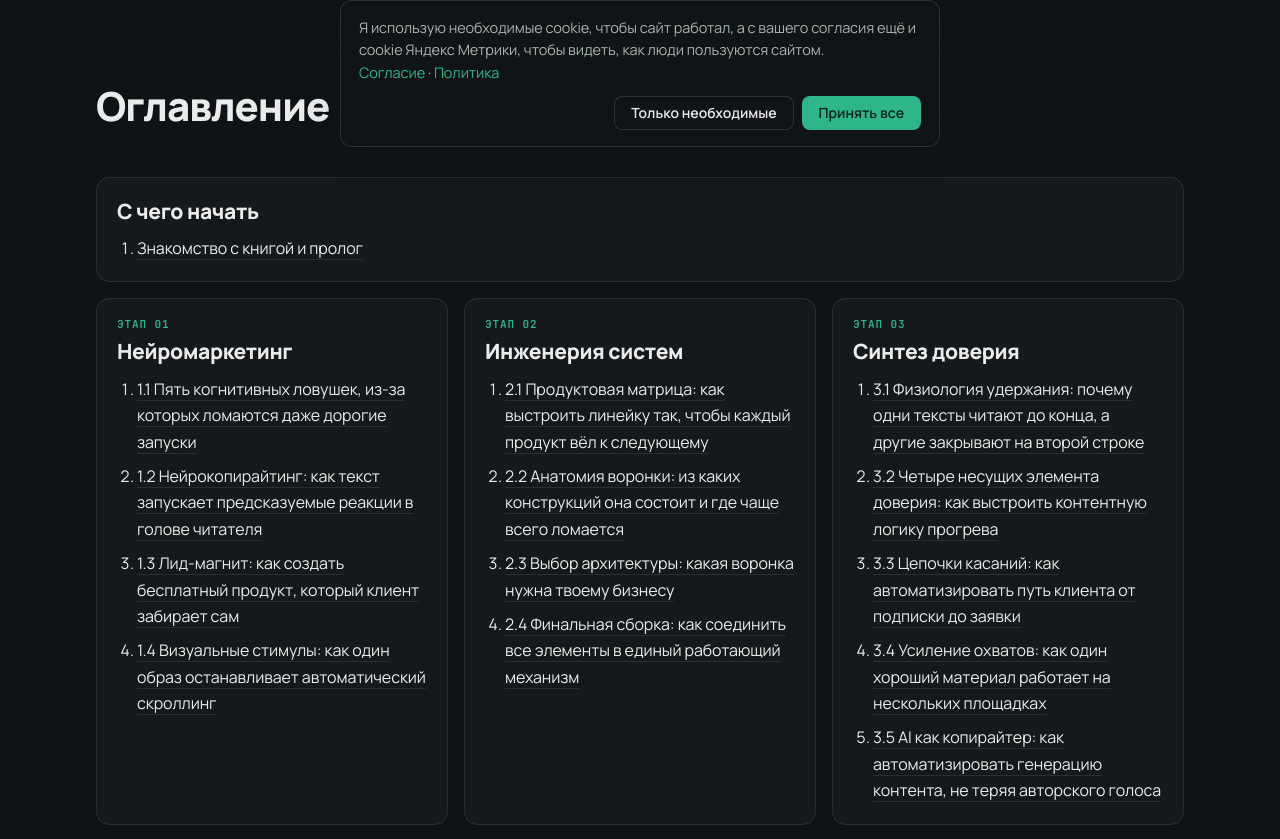
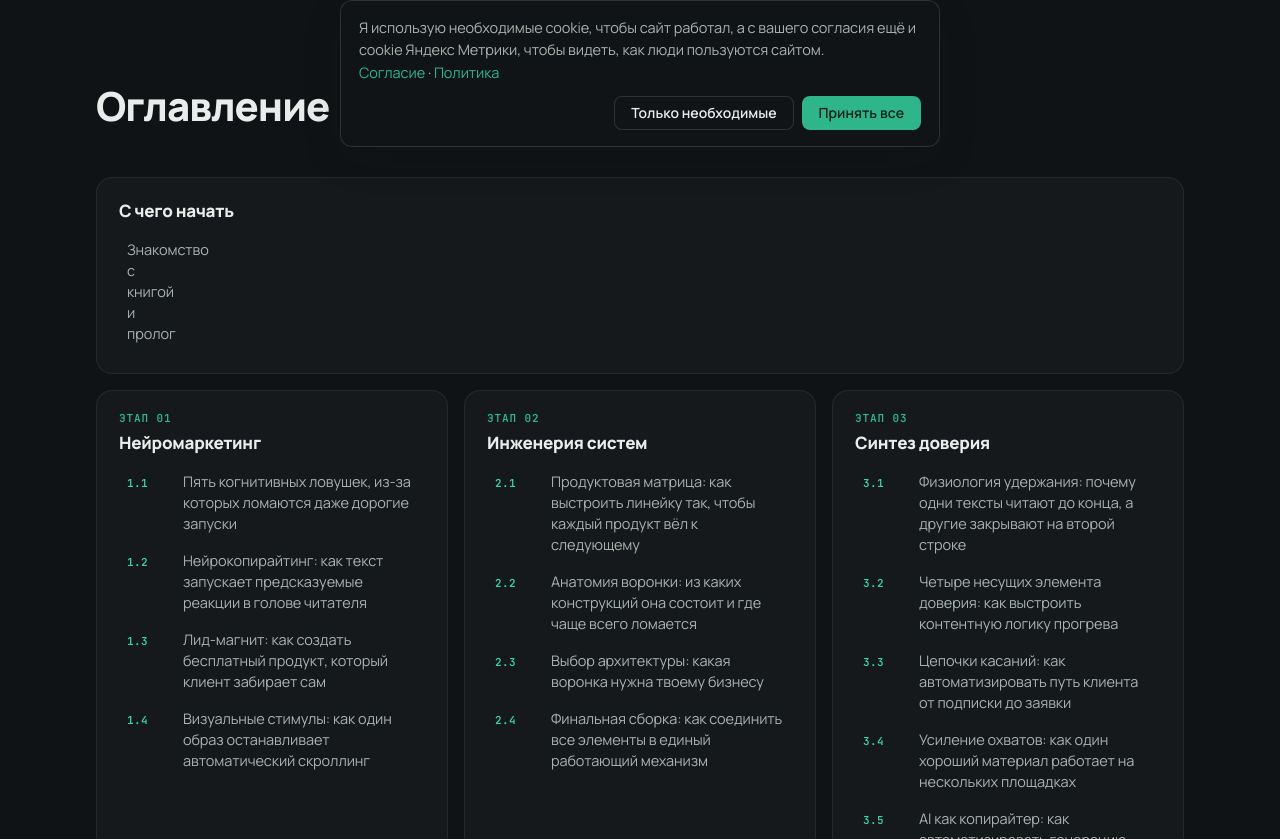
Before and after one commit to novatorbusiness-glitch/NsAi, a Next.js app: page /book in a window 1280 px wide. Shown: the part 641-1480 px from the top of the page. Built offline with nearby package versions, Linux system fonts and the light colour scheme.

Commit message:
Оглавление книги: стили в base.css (страница грузит своё), коды глав зелёной меткой

```diff
--- a/src/components/book/Toc.tsx
+++ b/src/components/book/Toc.tsx
@@ -1,7 +1,20 @@
 import { book } from "@content/pages/book";
 import { chapters, parts, label, type Chapter } from "@/lib/book";
 
-const List = ({ items }: { items: Chapter[] }) => <ol>{items.map((c) => <li key={c.slug}><a href={`/book/${c.slug}`}>{label(c)}</a></li>)}</ol>;
+// Строка оглавления: код главы зелёной mono-меткой, название белым, ховер — подсветка.
+const Row = ({ c }: { c: Chapter }) => {
+	const txt = label(c);
+	const m = txt.match(/^(\d+\.\d+)\s+(.*)$/);
+	return (
+		<li key={c.slug}>
+			<a href={`/book/${c.slug}`}>
+				{m ? <><span className="cc">{m[1]}</span>{m[2]}</> : txt}
+			</a>
+		</li>
+	);
+};
+
+const List = ({ items }: { items: Chapter[] }) => <ul className="tlistb">{items.map((c) => <Row c={c} key={c.slug} />)}</ul>;
 
 // Оглавление: начало, шесть этапов, эпилог — из книги v2.
 export default function Toc() {
--- a/src/styles/base.css
+++ b/src/styles/base.css
@@ -776,3 +776,12 @@ section.dark .kpath .ky{color:#7fd3b6}
 .top .burger span{background:#e9ecea}
 .btn.p:active,.btn.p:focus{color:#fff;background:var(--acc)}
 .top{background:rgba(13,13,15,.55);border-bottom:1px solid rgba(255,255,255,.05);backdrop-filter:blur(10px)}
+
+/* Оглавление книги: строки с кодами глав, ховер, без двойной нумерации (07.11). */
+.booktoc ol,.booktoc ul.tlistb{list-style:none;margin:0;padding:0;display:grid;gap:2px}
+.booktoc li a{display:grid;grid-template-columns:46px minmax(0,1fr);gap:10px;align-items:baseline;padding:7px 8px;border-radius:9px;color:var(--ink2);font-size:14.5px;line-height:1.45}
+.booktoc li a:hover{background:rgba(47,184,138,.09);color:#fff;text-decoration:none}
+.booktoc li a:hover .cc{color:#7fd3b6}
+.booktoc .cc{font:600 11px var(--m);color:#3bd39f;letter-spacing:.04em}
+.booktoc .bpart{border-radius:16px;padding:22px;background:var(--card);border-color:rgba(255,255,255,.07)}
+.booktoc .bpart h3{font-size:17px;color:var(--ink)}
```
Also changed, not shown: src/styles/pages/home.css (line endings or trailing spaces).
